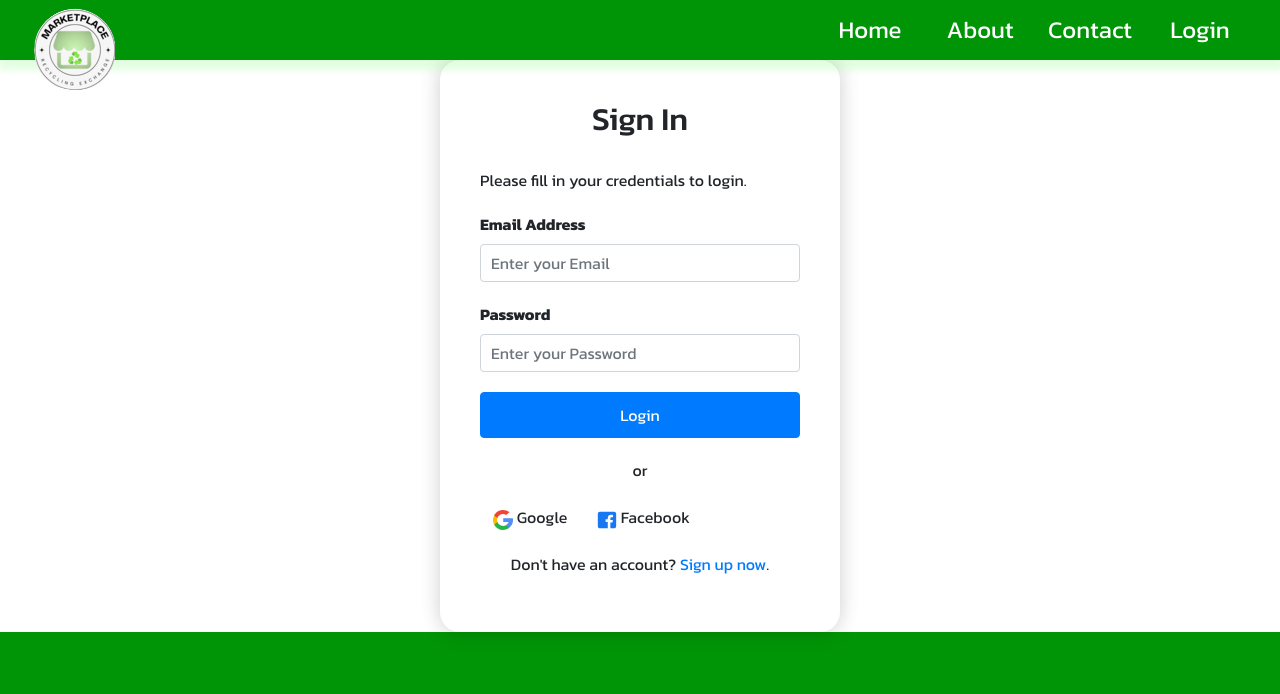
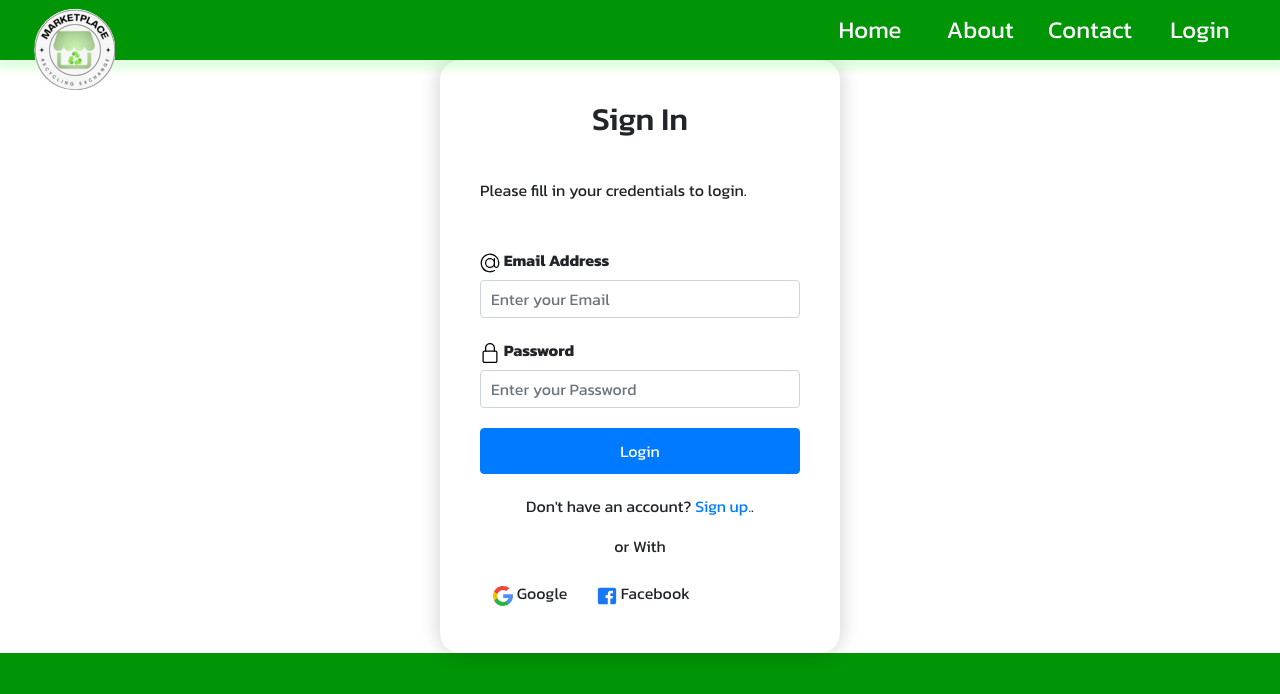
Before and after one commit to NashTabios/Finals, a PHP site: page /login.php in a window 1280 px wide. Shown: the top 694 px of the page. Run offline with PHP 8.4, Linux system fonts and the light colour scheme.

Commit message:
small design changes sa login

```diff
--- a/login.css
+++ b/login.css
@@ -5,12 +5,17 @@ html, body {
 }
 
 .login-container {
+    display: flex;
+    flex-direction: column;
+    gap: 10px;
     max-width: 400px;
     margin: auto;
     background: #fff;
     padding: 40px;
+    width: 450px;
     border-radius: 20px; /* Adjust the value to control the curve */
     box-shadow: 0px 0px 20px rgba(0, 0, 0, 0.2); /* Add box shadow */
+    font-family: 'Gill Sans', 'Gill Sans MT', Calibri, 'Trebuchet MS', sans-serif;
 }
 
 .login-container h2 {
--- a/login.php
+++ b/login.php
@@ -101,6 +101,7 @@ if ($_SERVER["REQUEST_METHOD"] == "POST") {
         <p>Please fill in your credentials to login.</p>
         <form action="<?php echo htmlspecialchars($_SERVER["PHP_SELF"]); ?>" method="post">
             <div class="form-group">
+            <svg height="20" viewBox="0 0 32 32" width="20" xmlns="http://www.w3.org/2000/svg"><g id="Layer_3" data-name="Layer 3"><path d="m30.853 13.87a15 15 0 0 0 -29.729 4.082 15.1 15.1 0 0 0 12.876 12.918 15.6 15.6 0 0 0 2.016.13 14.85 14.85 0 0 0 7.715-2.145 1 1 0 1 0 -1.031-1.711 13.007 13.007 0 1 1 5.458-6.529 2.149 2.149 0 0 1 -4.158-.759v-10.856a1 1 0 0 0 -2 0v1.726a8 8 0 1 0 .2 10.325 4.135 4.135 0 0 0 7.83.274 15.2 15.2 0 0 0 .823-7.455zm-14.853 8.13a6 6 0 1 1 6-6 6.006 6.006 0 0 1 -6 6z"></path></g></svg>
                 <label for="email_address">Email Address</label>
                 <input type="text" id="email_address" name="email_address" class="form-control
                 <?php echo (!empty($email_address_err)) ? 'is-invalid' : ''; ?>"
@@ -109,6 +110,7 @@ if ($_SERVER["REQUEST_METHOD"] == "POST") {
 
             </div>
             <div class="form-group">
+                <svg height="20" viewBox="-64 0 512 512" width="20" xmlns="http://www.w3.org/2000/svg"><path d="m336 512h-288c-26.453125 0-48-21.523438-48-48v-224c0-26.476562 21.546875-48 48-48h288c26.453125 0 48 21.523438 48 48v224c0 26.476562-21.546875 48-48 48zm-288-288c-8.8125 0-16 7.167969-16 16v224c0 8.832031 7.1875 16 16 16h288c8.8125 0 16-7.167969 16-16v-224c0-8.832031-7.1875-16-16-16zm0 0"></path><path d="m304 224c-8.832031 0-16-7.167969-16-16v-80c0-52.929688-43.070312-96-96-96s-96 43.070312-96 96v80c0 8.832031-7.167969 16-16 16s-16-7.167969-16-16v-80c0-70.59375 57.40625-128 128-128s128 57.40625 128 128v80c0 8.832031-7.167969 16-16 16zm0 0"></path></svg>
                 <label for="pass">Password</label>
                 <input type="password" id="pass" name="pass" class="form-control
                 <?php echo (!empty($pass_err)) ? 'is-invalid' : ''; ?>" placeholder="Enter your Password">
@@ -117,7 +119,8 @@ if ($_SERVER["REQUEST_METHOD"] == "POST") {
             <div class="form-group">
                 <input type="submit" class="btn btn-primary" value="Login">
             </div>
-            <p>or</p>
+            <p>Don't have an account? <a href="register.php">Sign up.</a>.</p>
+            <p>or With</p>
             <div class="flex-row">
                 <button class="btn google">
                 <svg
@@ -178,7 +181,6 @@ if ($_SERVER["REQUEST_METHOD"] == "POST") {
             </button>
 
             </div>
-            <p>Don't have an account? <a href="register.php">Sign up now</a>.</p>
         </form>
     </div>
 </body>
```
